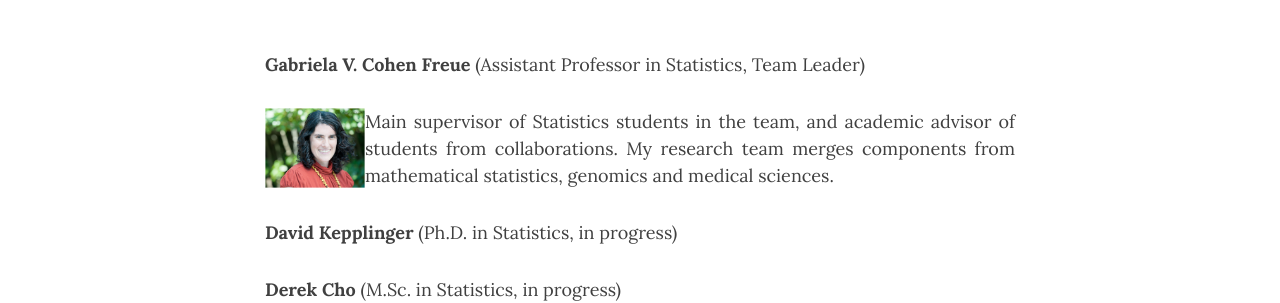
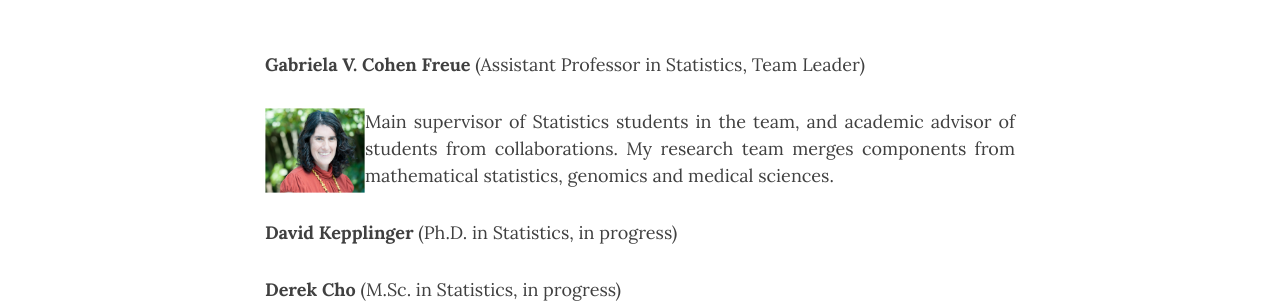
Before and after one commit to gcohenfr/gcohenfr.github.io, a Jekyll site: the page built from team.md, in a window 1280 px wide. Shown: the part 227-530 px from the top of the page. Built offline with Jekyll 4.4.1, drawn with Linux system fonts in a browser that asks for light colours; nearby versions of some CDN libraries.

Commit message:
Update team.md

```diff
--- a/team.md
+++ b/team.md
@@ -5,7 +5,7 @@
 
 **Gabriela V. Cohen Freue** (Assistant Professor in Statistics, Team Leader)
 
-<img style="float: left;" src="/img/me.png" height="80" width="100"> Main supervisor of Statistics students in the team, and academic advisor of students from collaborations. My research team merges components from mathematical statistics, genomics and medical sciences.
+<img style="float: left;" src="/img/me.png" height="85" width="100"> Main supervisor of Statistics students in the team, and academic advisor of students from collaborations. My research team merges components from mathematical statistics, genomics and medical sciences.
 
 **David Kepplinger** (Ph.D. in Statistics, in progress)
 
```
